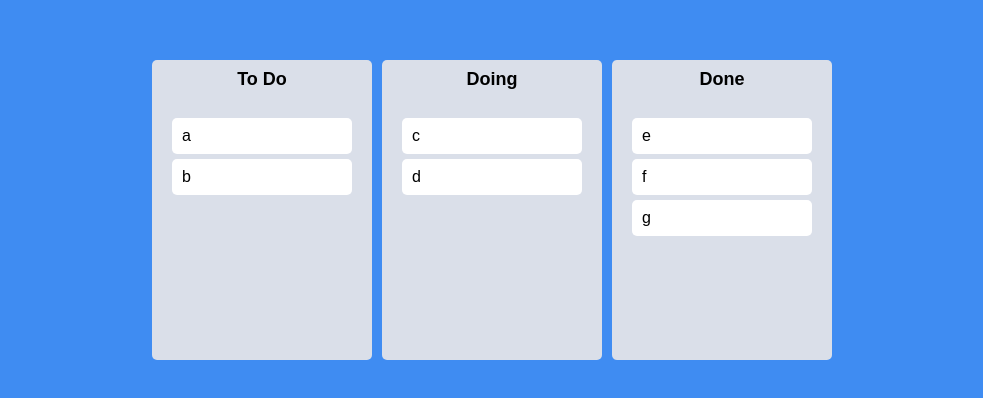
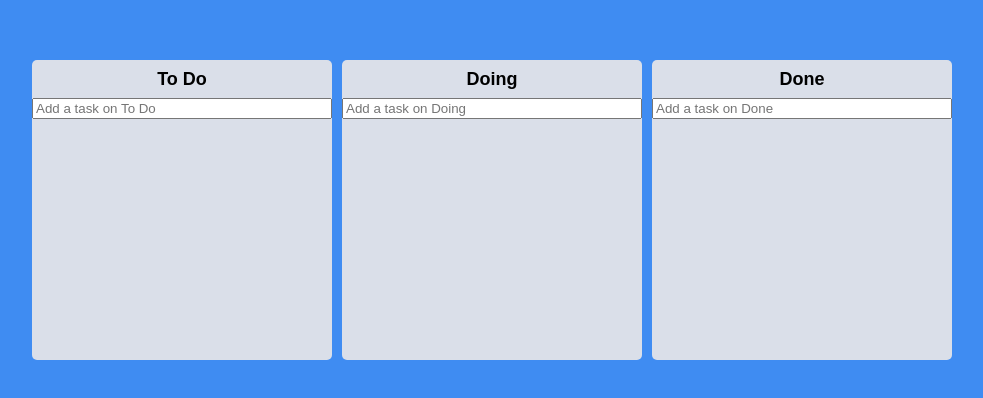
Before and after one commit to sadpu111/trello-clone, a React (Create React App) app: page / in a window 1280 px wide. Shown: the part 190-588 px from the top of the page, without its empty margins (148-1131 px from the left). Built offline with nearby package versions, Linux system fonts and the light colour scheme.

Commit message:
create task

```diff
--- a/package.json
+++ b/package.json
@@ -60,5 +60,5 @@
     "@types/react-helmet": "^6.1.5",
     "@types/styled-components": "^5.1.26"
   },
-  "homepage": "https://sadpu111.github.io/react-state-management"
+  "homepage": "https://sadpu111.github.io/trello-clone"
 }
--- a/src/App.tsx
+++ b/src/App.tsx
@@ -7,8 +7,7 @@
 
 const Wrapper = styled.div`
   display: flex;
-  max-width: 680px;
-  width: 100%;
+  width: 100vw;
   margin: 0 auto;
   justify-content: center;
   align-items: center;
@@ -30,14 +29,14 @@
 function App() {
   const [toDos, setToDos] = useRecoilState(toDoState)
   const onDragEnd = (info: DropResult) => { // drag가 끝났을 때 실행되는 함수
-    console.log(info);
     const { destination, draggableId, source } = info;
     if (!destination) return;
     if (destination?.droppableId === source.droppableId) { // 동일 board 내 이동
       setToDos(allBoards => {
         const boardCopy = [...allBoards[source.droppableId]];
+        const taskObj = boardCopy[source.index]; // 원소가 기존의 배열의 원소에서 하나의 객체({id: number, text: string}으로 바뀌었기 때문
         boardCopy.splice(source.index, 1);
-        boardCopy.splice(destination?.index, 0, draggableId)
+        boardCopy.splice(destination?.index, 0, taskObj) // 해당 자리에 배열의 원소인 객체를 추가
         return {
           ...allBoards, // (1) 기존 보드와
           [source.droppableId]: boardCopy, // (2) 이동이 발생한 보드에: 위의 boardCopy를 대입
@@ -47,9 +46,10 @@
     if (destination?.droppableId !== source.droppableId) { // 타 baord로의 이동
       setToDos((allBoards) => {
         const sourceBoard = [...allBoards[source.droppableId]];
+        const taskObj = sourceBoard[source.index];
         const destinationBoard = [...allBoards[destination.droppableId]];
         sourceBoard.splice(source.index, 1);
-        destinationBoard.splice(destination.index, 0, draggableId);
+        destinationBoard.splice(destination.index, 0, taskObj);
         return {
           ...allBoards,
           [source.droppableId]: sourceBoard,
@@ -72,7 +72,7 @@
       <Wrapper>
         <Boards>
           {Object.keys(toDos).map((boardId) => <Board key={boardId} boardId={boardId} toDos={toDos[boardId]} />)}
-          {/* Board에 표시될 toDos는 toDosState 안의 각각의 boardId(to_do, doing, done)의 배열들. Board의 property로서의 toDos는 Baord 컴포넌트에서 정의 */}
+          {/* Board에 표시될 toDos는 toDosState 안의 각각의 boardId(to do, doing, done)의 배열들. Board의 property로서의 toDos는 Baord 컴포넌트에서 정의 */}
         </Boards>
       </Wrapper>
     </DragDropContext>
--- a/src/Components/Board.tsx
+++ b/src/Components/Board.tsx
@@ -1,5 +1,8 @@
 import { Droppable } from "react-beautiful-dnd";
+import { useForm } from "react-hook-form";
+import { useSetRecoilState } from "recoil";
 import styled from "styled-components";
+import { IToDo, toDoState } from "../atoms";
 import DraggableCard from "./DraggableCard";
 
 interface IAreaProps {
@@ -25,31 +28,61 @@
 `;
 
 const Area = styled.div<IAreaProps>`
-background-color: ${props =>     props.isDraggingOver
+background-color: ${props => props.isDraggingOver
+    ? "#b2bec3"
+    : props.isDraggingFromThis
       ? "#dfe6e9"
-      : props.isDraggingFromThis
-      ? "#b2bec3"
       : "transparent"};
 flex-grow: 1;
 transition: background-color 0.3s ease-in-out;
 padding: 20px;
-
+`;
+const Form = styled.form`
+width: 100%;
+input {
+  width: 100%;
+}
 `;
 
+
 interface IBoardProps {
-  toDos: string[]; // 여기서의 toDos에 대한 interface가 App에서 string[]를 요구
+  toDos: IToDo[]; // 여기서의 toDos에 대한 interface가 App에서 string[]를 요구
   boardId: string;
-}
+};
+interface IForm {
+  toDo: string;
+};
 
 function Board({ toDos, boardId }: IBoardProps) {
+  const setToDos = useSetRecoilState(toDoState);
+  const { register, setValue, handleSubmit } = useForm<IForm>();
+  const onValid = ({ toDo }: IForm) => { // data(form으로부터 전달받는 객체 전체 중 toDo(input의 register를 통해 정의))
+    const newToDo = {
+      id: Date.now(),
+      text: toDo,
+    };
+    setToDos(allBoards => {
+      return {
+        ...allBoards,
+        [boardId]:[
+          newToDo, ...allBoards[boardId] // newToDo: 추가된 객체, allBoards[boardId]: 추가된 boardId의 배열을 구성하는 기존 객체들
+        ]
+      }
+    })
+    setValue("toDo", "");
+  }
   return (
     <Wrapper>
       <Title>{boardId}</Title>
+      <Form onSubmit={handleSubmit(onValid)}>
+        <input {...register("toDo", { required: true })} type="text" placeholder={`Add a task on ${boardId}`}>
+        </input>
+      </Form>
       <Droppable droppableId={boardId}>
         {(provided, snapshot) => (
           <Area isDraggingOver={snapshot.isDraggingOver} isDraggingFromThis={Boolean(snapshot.draggingFromThisWith)} ref={provided.innerRef} {...provided.droppableProps}>
             {toDos.map((toDo, index) => (
-              <DraggableCard key={toDo} toDo={toDo} index={index} />
+              <DraggableCard key={toDo.id} toDoId={toDo.id} toDoText={toDo.text} index={index} />
             ))}
             {provided.placeholder}
             {/* 드래그 할 때 사이즈 변화 x */}
--- a/src/Components/DraggableCard.tsx
+++ b/src/Components/DraggableCard.tsx
@@ -3,25 +3,26 @@
 import styled from "styled-components"
 
 interface IDraggableCardProps {
-  toDo: string;
+  toDoId: number;
+  toDoText: string;
   index: number;
 }
 
 const Card = styled.div<{ isDragging: boolean }>`
   padding: 10px;
   background-color: ${(props) =>
-    props.isDragging ? "#e4f2ff" : props.theme.cardColor};
+    props.isDragging ? "#74b9ff" : props.theme.cardColor};
   border-radius: 5px;
   margin-bottom: 5px;
   box-shadow: ${(props) =>
     props.isDragging ? "0px 2px 5px rgba(0, 0, 0, 0.05)" : "none"};`;
 
-function DraggableCard({ toDo, index }: IDraggableCardProps) {
+function DraggableCard({ toDoId, toDoText, index }: IDraggableCardProps) {
   return (
-    <Draggable key={toDo} draggableId={toDo} index={index}>
+    <Draggable draggableId={toDoId + ""} index={index}>
       {/* key와 draggableId가 같아야 함(beautiful dnd) */}
       {(provided, snapshot) => (
-        <Card isDragging={snapshot.isDragging} ref={provided.innerRef} {...provided.draggableProps} {...provided.dragHandleProps}>{toDo}
+        <Card isDragging={snapshot.isDragging} ref={provided.innerRef} {...provided.draggableProps} {...provided.dragHandleProps}>{toDoText}
         </Card>
       )}
     </Draggable>
--- a/src/atoms.tsx
+++ b/src/atoms.tsx
@@ -1,14 +1,19 @@
 import { atom } from "recoil";
 
+export interface IToDo {
+  id: number;
+  text: string;
+}
 interface IToDoState {
-  [key: string]: string[]; // toDoState의 확장성을 위해 작성. 아래의 to_do, doing, done 외에 사용자가 boardId를 추가할 수 있도록
+  [key: string]: IToDo[]; // 여러 개의 boardId의 key와 IToDo 인터페이스의 배열
 }
+
 
 export const toDoState = atom<IToDoState>({
   key: "toDo",
   default: { // 각자의 Board가 가질 boardId 포함(to_do, doing, done)
-    "To Do": ["a", "b"], // string[] => string으로 이뤄진 array
-    "Doing": ["c", "d"], // IToDoState를 적용하기 전에는 3개의 property(to_do, doing, done)에 string으로 이뤄진 배열로 제한적임
-    "Done": ["e", "f", "g"]
+    "To Do": [], // string[] => string으로 이뤄진 array
+    Doing: [], // IToDoState를 적용하기 전에는 3개의 property(to_do, doing, done)에 string으로 이뤄진 배열로 제한적임
+    Done: []
   },
 });
```
